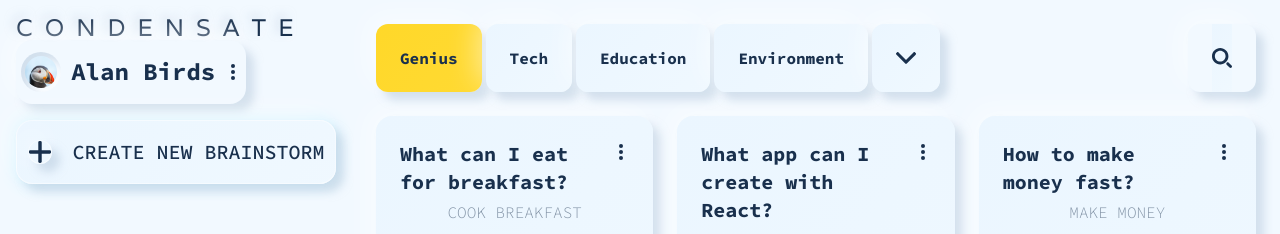
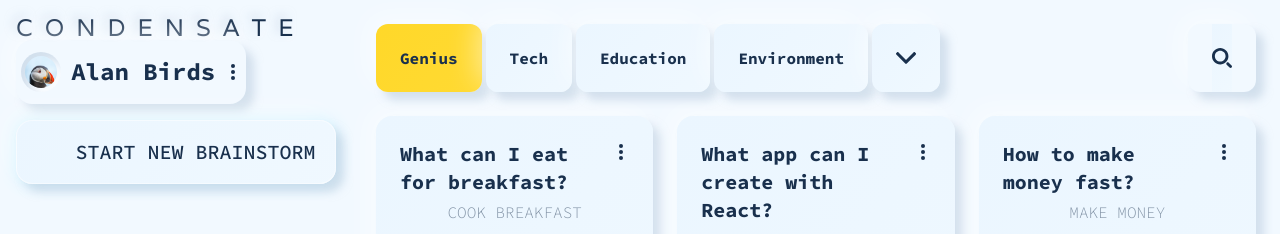
Before and after one commit to CondensateCrew/Condensate, a React (Create React App) app: page /dashboard in a window 1280 px wide. Shown: the top 234 px of the page. Built offline with nearby package versions, Linux system fonts and the light colour scheme.

Commit message:
Refactor dashboard code

```diff
--- a/src/Containers/Dashboard/Dashboard.tsx
+++ b/src/Containers/Dashboard/Dashboard.tsx
@@ -16,27 +16,29 @@ const categories: Category[] = [
   {id: 5, name: 'Food'}];
 
 const Dashboard: React.FC = () => {
-  const [ brainstormFormState, setBrainstormForm ] = useState<boolean>(false)
-  let brainstormForm;
+  const [ brainstormFormState, setBrainstormForm ] = useState<boolean>(false);
 
   const toggleMenu = () => {
     setBrainstormForm(!brainstormFormState)
-  }
-
-  brainstormFormState ? brainstormForm = (<BrainstormForm brainstormFormState={brainstormFormState}
-    cancel={setBrainstormForm}/>)
-  : brainstormForm = (<div className='dashboard-brainstorm-form-div'>
-      <img onClick={toggleMenu} className='add-icon-dashboard' alt='add-icon' src={addIcon}/>
-      <h3>create new brainstorm</h3>
-      </div>)
-
+  };
 
   return (
     <main className="dashboard">
       <aside className='aside'>
         <h1>condensate</h1>
         <UserProfile firstName={'Alan'} lastName={'Birds'}/>
-        {brainstormForm}
+        {
+          brainstormFormState
+          ? <BrainstormForm
+            brainstormFormState={brainstormFormState}
+            cancel={setBrainstormForm}/>
+          : <div className='dashboard-brainstorm-form-div'>
+              <button>
+                <img onClick={toggleMenu} alt='add-icon' src={addIcon}/>
+              </button>
+              <h3>start new brainstorm</h3>
+            </div>
+        }
       </aside>
       <header>
         <CategoriesFilter {...{categories}} />
```
